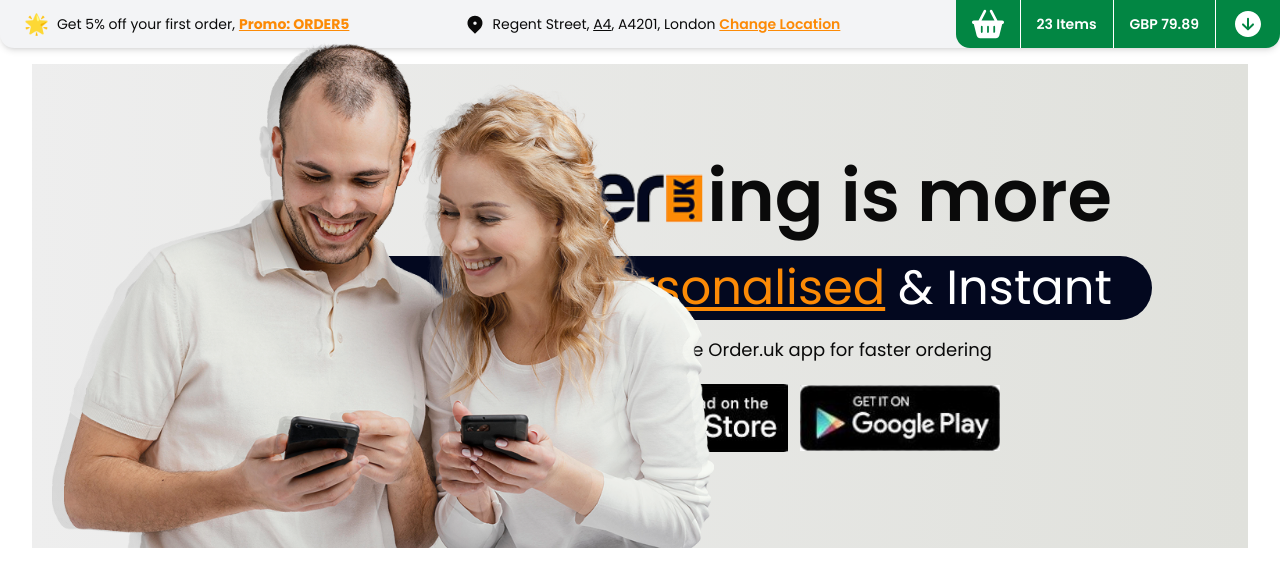
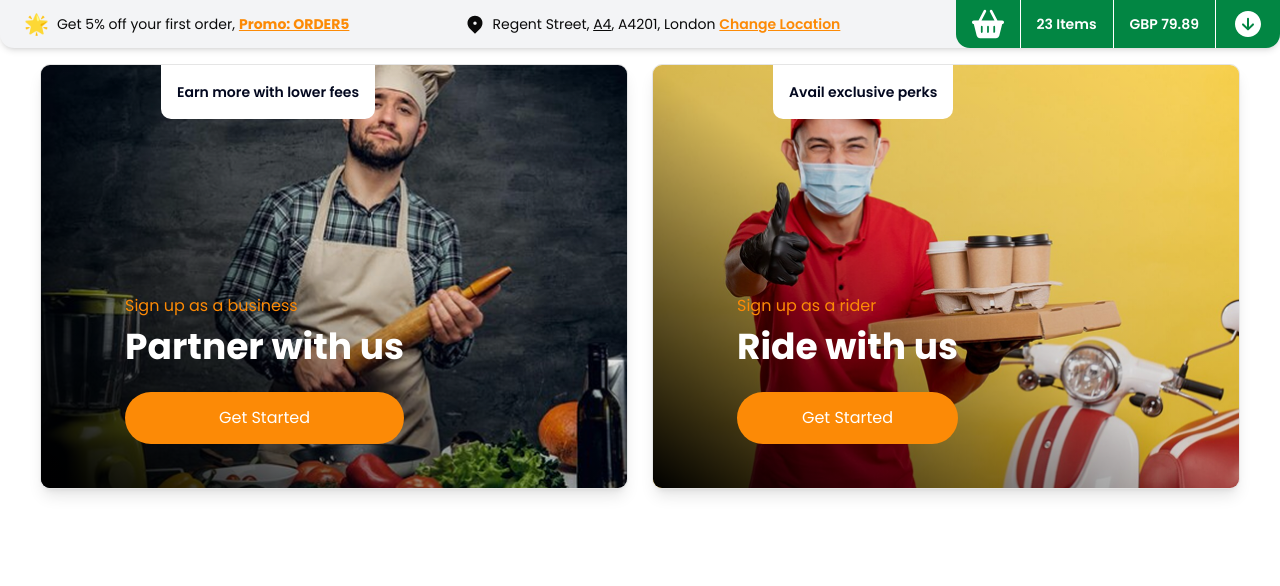
Before and after one commit to gideonabe/foodie, a Next.js app: page / in a window 1280 px wide. Shown: the top 586 px of the page. Built offline with nearby package versions, Linux system fonts and the light colour scheme.

Commit message:
more commit

```diff
--- a/src/app/pages/Home.jsx
+++ b/src/app/pages/Home.jsx
@@ -6,6 +6,7 @@ import Restaurants from '../../components/Restaurants'
 import PopularCategories from '@/components/PopularCategories'
 import PopularRestaurant from '@/components/PopularRestaurant'
 import Orderingapp from '@/components/Orderingapp'
+import POR from '@/components/POR'
 
 const Home = () => {
   return (
@@ -16,7 +17,8 @@ const Home = () => {
       {/* <Restaurants /> */}
       {/* <PopularCategories /> */}
       {/* <PopularRestaurant /> */}
-      <Orderingapp />
+      {/* <Orderingapp /> */}
+      <POR />
     </>
 
   )
--- /dev/null
+++ b/src/components/POR.jsx
@@ -0,0 +1,48 @@
+import React from 'react'
+import PORCard from './PORCard'
+
+const POR = () => {
+
+  const PORData = [
+    {
+      id: 1,
+      imageUrl: '/assets/chefholdingroller.png',
+      subheading: 'Sign up as a business',
+      heading: 'Partner with us',
+      button: 'Get Started',
+      info: 'Earn more with lower fees',
+    },
+    {
+      id: 2,
+      imageUrl: '/assets/coffeerider.png',
+      subheading: 'Sign up as a rider',
+      heading: 'Ride with us',
+      button: 'Get Started',
+      info: 'Avail exclusive perks',
+    }
+  ]
+
+  return (
+    <>
+      <section className='partner_or_ride'>
+        <div className='max-w-[95%] mx-auto px-2 py-4'>
+          <div className='grid grid-cols-1 lg:grid-cols-2 gap-6 w-full'>
+            {PORData.map((data) => (
+              <PORCard
+                key={data.id}
+                imageUrl={data.imageUrl}
+                subheading={data.subheading}
+                heading={data.heading}
+                button={data.button}
+                info={data.info}
+
+              />
+            ))}
+          </div>
+        </div>
+      </section>
+    </>
+  )
+}
+
+export default POR
--- /dev/null
+++ b/src/components/PORCard.jsx
@@ -0,0 +1,33 @@
+
+import { Card, CardContent } from "@/components/ui/card";
+
+const PORCard = ({ imageUrl, subheading, heading, button, info }) => { // Add 'discount' prop
+  return (
+    <Card className="relative w-full h-[425px] overflow-hidden rounded-lg shadow-lg">
+
+      <div
+        className="absolute inset-0 bg-cover bg-center"
+        style={{ backgroundImage: `url(${imageUrl})` }}
+      >
+        <div className="absolute inset-0 bg-gradient-to-tr from-black via-black/15 to-transparent"></div>
+      </div>
+
+      {info && (
+        <div className="absolute top-0 bg-white left-30 text-[#03081F] text-sm font-semibold px-4 py-[17px] rounded-bl-lg rounded-br-lg z-20">
+          {info}
+        </div>
+      )}
+
+      {/* Content */}
+      <CardContent className="absolute bottom-7 left-17 p-4 text-white z-10">
+        <div className="flex flex-col mb-4">
+          <p className="text-base text-[#FC8A06] font-light">{subheading}</p>
+          <p className="text-4xl font-bold leading-relaxed">{heading}</p>
+        </div>
+        <p className="text-md font-normal leading-tight text-center text-white bg-[#FC8A06] py-4 px-6 rounded-full mt-1">{button}</p>
+      </CardContent>
+    </Card>
+  );
+};
+
+export default PORCard;
```
Also changed, not shown: src/components/Restaurants.jsx (+0 -11 lines), public/assets/chefholdingroller.png (added), public/assets/coffeerider.png (added).
